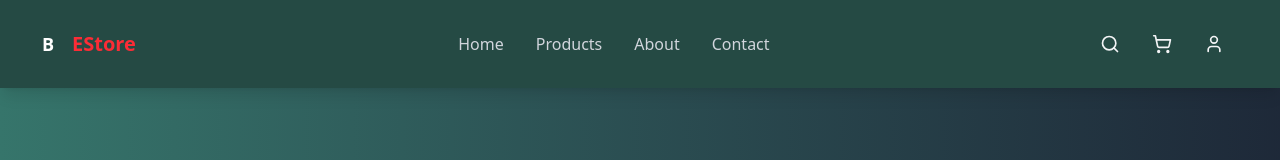
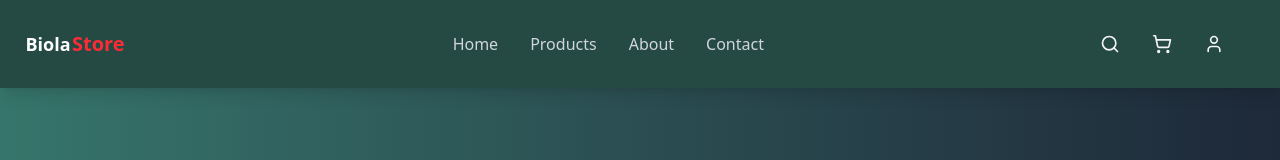
Before and after one commit to Dev-Rid/biola-ecommerce, a React (Vite) app: page / in a window 1280 px wide. Shown: the top 160 px of the page. Built offline with nearby package versions, Linux system fonts and the light colour scheme; no server answers; the database is empty.

Commit message:
name changed to biolastore

```diff
--- a/src/Layout/Header.jsx
+++ b/src/Layout/Header.jsx
@@ -25,9 +25,9 @@ const Header = () => {
           {/* Logo */}
           <Link to="/" className="flex items-center space-x-2">
             <div className="w-8 h-8 bg-primary-600 rounded-lg flex items-center justify-center">
-              <span className="text-white font-bold text-lg">B</span>
+              <span className="text-white font-bold text-lg">Biola</span>
             </div>
-            <span className="text-xl font-bold text-red-500">EStore</span>
+            <span className="text-xl font-bold text-red-500">Store</span>
           </Link>
 
           {/* Desktop Navigation */}
```
